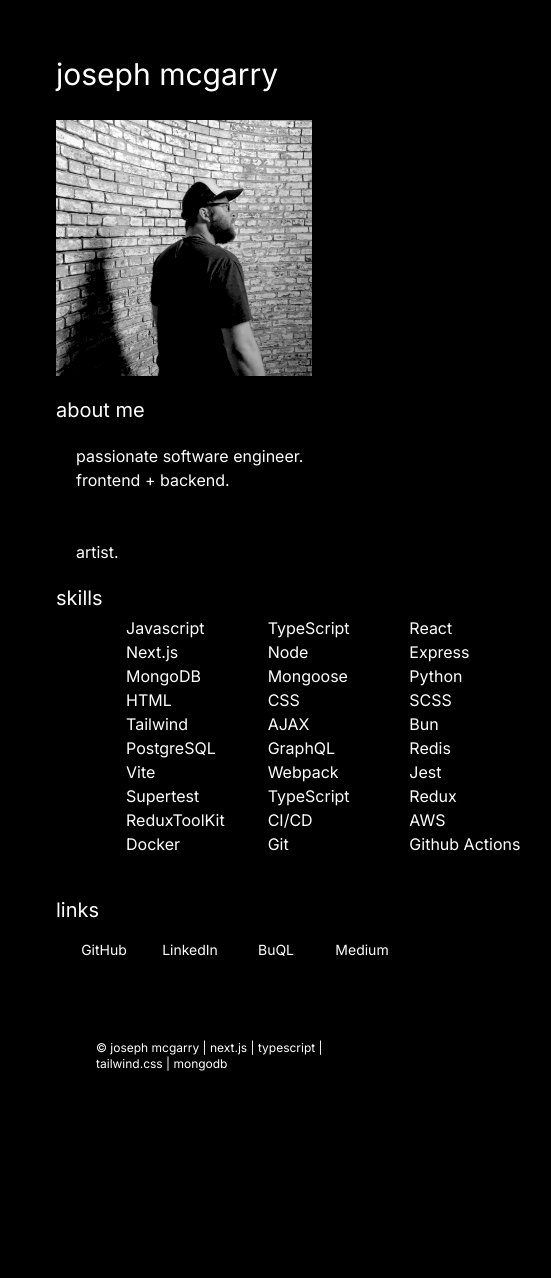
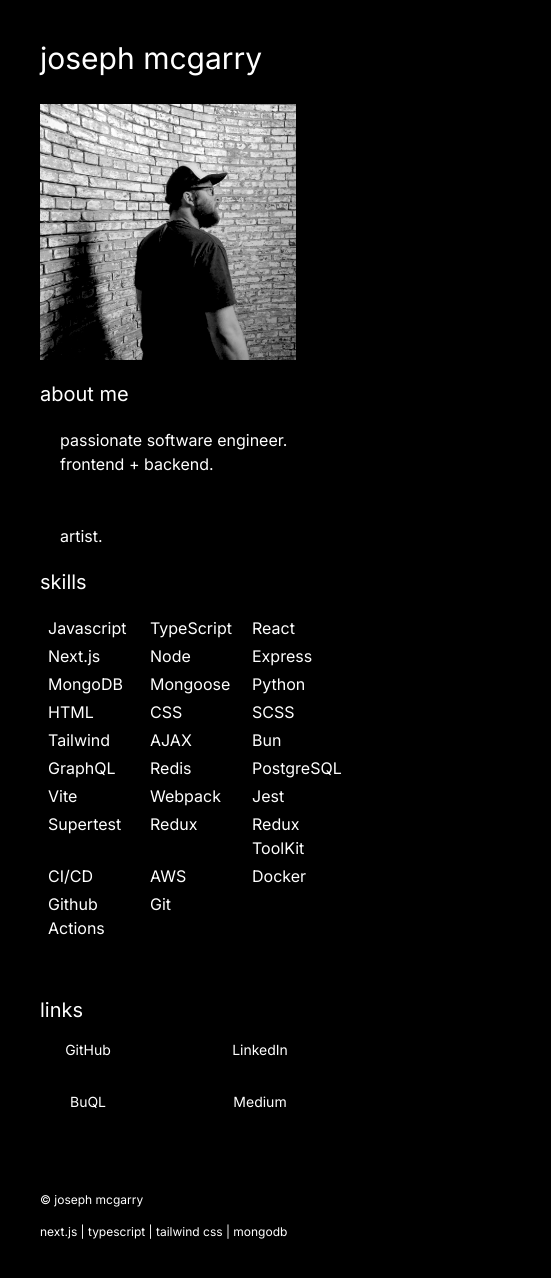
Before and after one commit to Joseph-McGarry/personalpage, a Next.js app in the folder personalpage/: page / in a window 390 px wide. Shown: the whole page, 551 px wide, since content can reach past the window. Before the commit the page ends 1128 px from the top, so only its background shows below. Built offline with nearby package versions, Linux system fonts and the light colour scheme.

Commit message:
shuffle scaling for mobile fixed. added min width screen in main. some styling changes to footer area. links shrink to two columns when on small screen.

```diff
--- a/personalpage/app/page.tsx
+++ b/personalpage/app/page.tsx
@@ -10,7 +10,7 @@ export default function Home() {
   const namePart2 = 'arry';
 
   return (
-    <main className="flex min-h-screen flex-col items-left justify-around p-14">
+    <main className="flex min-h-screen min-w-screen flex-col items-left justify-around p-10">
       <h1 className="text-3xl">
         {namePart1}
         {/* Using Link component directly without <a> */}
@@ -25,7 +25,7 @@ export default function Home() {
       <img src="/test.jpg" alt="test" className='w-64 h-auto pt-7 pb-5'></img>
       <div>
         <h1 className='text-xl'>about me</h1>
-        <p className='p-5'>
+        <p className='pl-5 pt-5 pb-5'>
         passionate software engineer.<br></br>
         frontend + backend. <br></br>
          <br></br>
@@ -38,7 +38,8 @@ export default function Home() {
       </div>
       <div >
         <h1 className='mt-10 text-xl'>links</h1>
-        <div className="grid grid-cols-4 gap-x-6 w-80">
+        {/* <div className="grid grid-cols-4 gap-x-6 w-80"> */}
+        <div className="grid grid-cols-2 md:grid-cols-4 gap-x-6 w-80">
           <div  className='m-2 cursor-default'>
             <a href="https://github.com/Joseph-McGarry?tab=repositories" target="_blank" rel="noopener noreferrer" className='block text-sm w-20 p-2 rounded text-center hover:shadow-white hover:bg-black transition-shadow duration-300 ease-in-out'>
               GitHub
@@ -61,8 +62,10 @@ export default function Home() {
         </div>
       </div>
         <div>
-          <p className='text-xs pt-16 pl-10'>
-          © joseph mcgarry | next.js | typescript | tailwind.css | mongodb
+          <p className='text-xs pt-16 pl-0'>
+          © joseph mcgarry <br></br>
+          <br></br>
+          next.js | typescript | tailwind css | mongodb
           </p>
         </div>
     </main>
--- a/personalpage/app/shuffle.tsx
+++ b/personalpage/app/shuffle.tsx
@@ -5,10 +5,10 @@ import { motion, AnimatePresence } from 'framer-motion';
 
 const initialSkills = [
   'Javascript', 'TypeScript', 'React', 'Next.js', 'Node', 'Express', 'MongoDB',
-  'Mongoose', 'Python', 'HTML', 'CSS', 'SCSS', 'Tailwind', 'AJAX', 'Bun',
-  'PostgreSQL', 'GraphQL', 'Redis', 'Vite', 'Webpack', 'Jest', 'Supertest',
-  'TypeScript', 'Redux', 'ReduxToolKit', 'CI/CD', 'AWS',
-  'Docker', 'Git', 'Github Actions']
+  'Mongoose', 'Python', 'HTML', 'CSS', 'SCSS', 'Tailwind', 'AJAX', 'Bun', 'GraphQL',
+  'Redis','PostgreSQL', 'Vite', 'Webpack', 'Jest', 'Supertest',
+  'Redux', 'Redux ToolKit', 'CI/CD', 'AWS',
+  'Docker', 'Github Actions', 'Git' ]
 
 export default function Shuffle() {
   const [skills, setSkills] = useState(initialSkills.map((skill, index) => ({
@@ -51,8 +51,10 @@ export default function Shuffle() {
   return (
     <div>
       <button className="text-xl cursor-default" onClick={handleSkillsClick}>skills</button>
-      <div className="mt-1" style={{paddingLeft: '70px'}}>
-        <div className="w-[425px] bg-black rounded-lg"style={{ display: 'grid', gridTemplateColumns: 'repeat(3, 1fr)' }}>
+      {/* <div className="mt-1" style={{paddingLeft: '70px'}}> */}
+      <div className="mt-1 flex">
+        {/* <div className="max-w-[450px] w-full bg-black rounded-lg" style={{ display: 'grid', gridTemplateColumns: 'repeat(3, minmax(0, 1fr))'}}> */}
+        <div className="max-w-[450px] w-full bg-black rounded-lg px-0 py-4 sm:pl-16 pl-2" style={{ display: 'grid', gridTemplateColumns: 'repeat(3, minmax(0, 1fr))', gap: '0.25rem' }}>
           <AnimatePresence>
             {skills.map((skill) => (
               <motion.div
```
